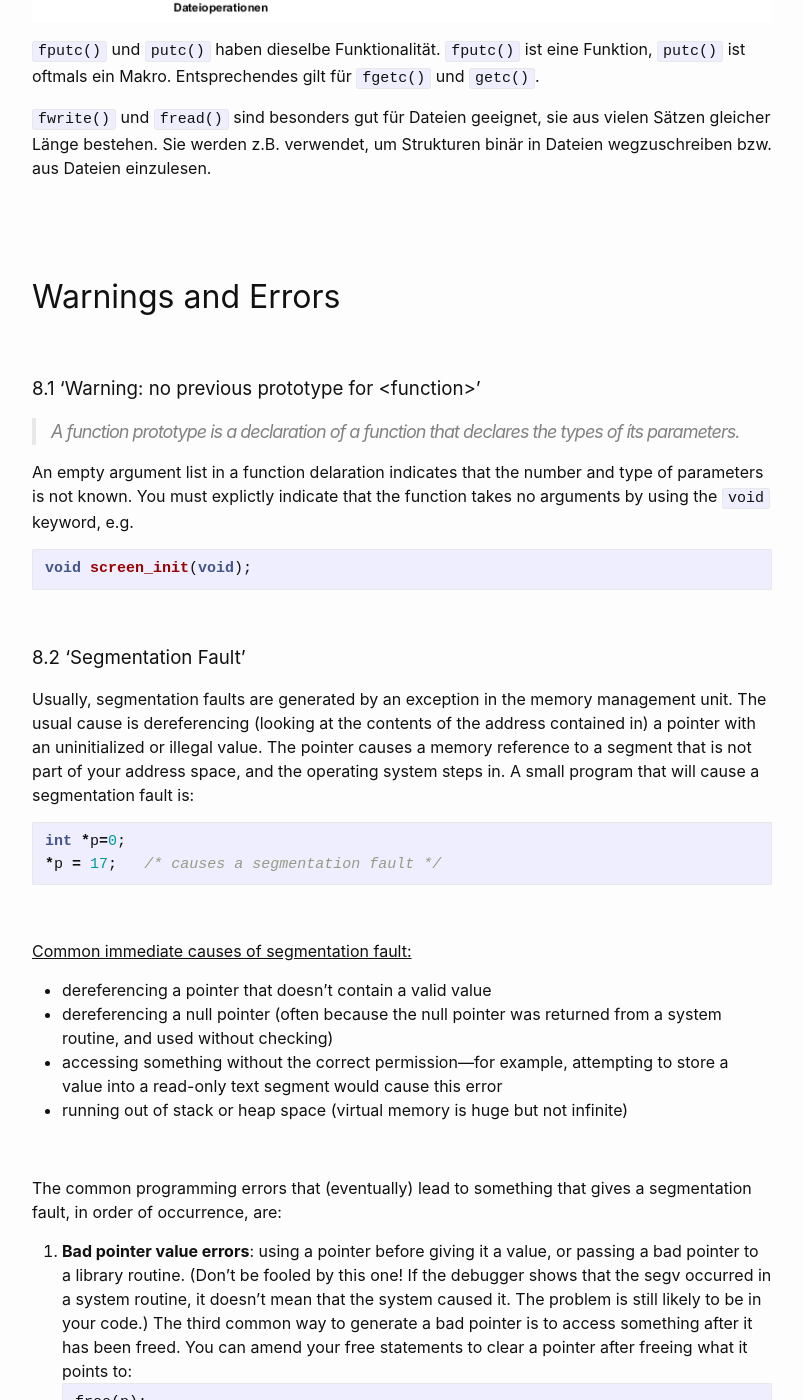
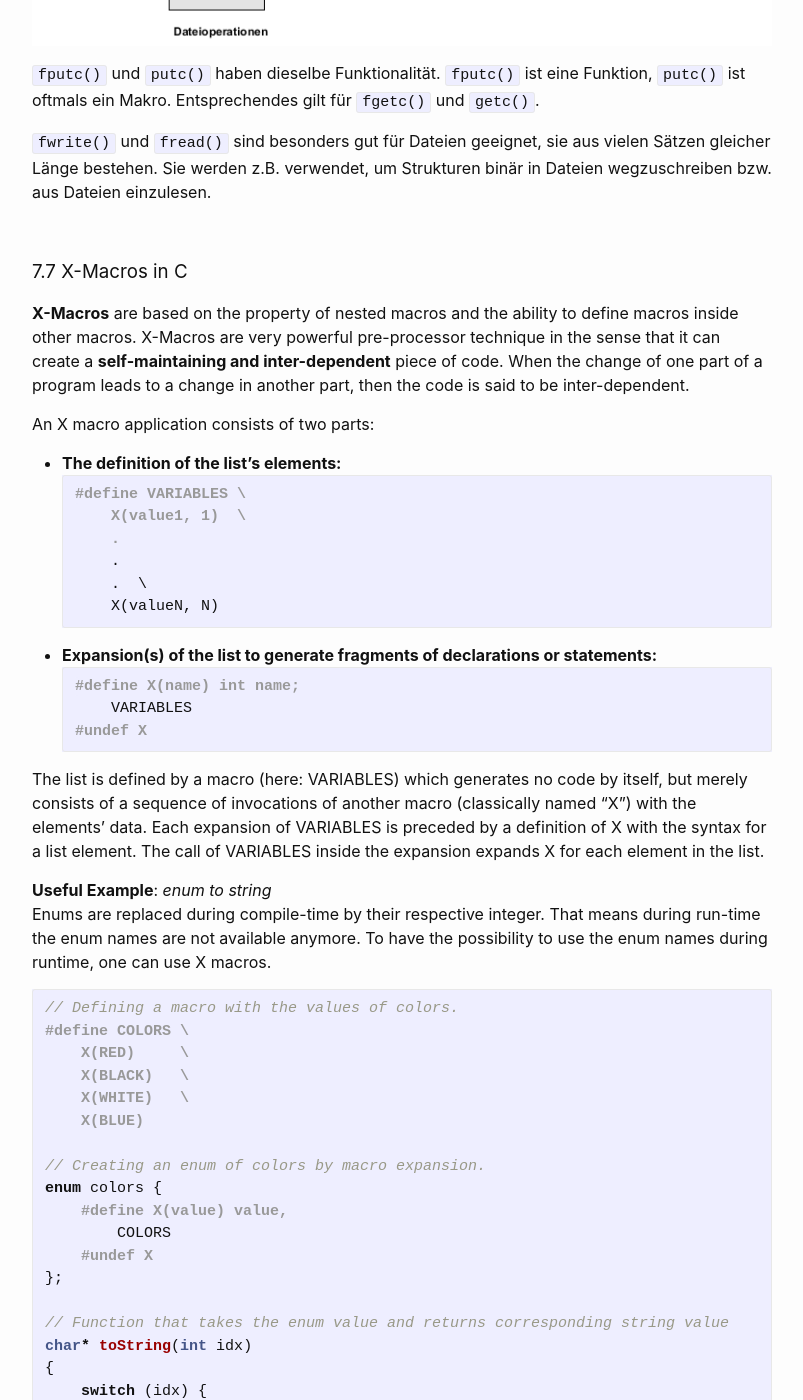
Before and after one commit to Hautaklyttn/progDocs, a Jekyll site: the page built from docs/articles/c_cpp.md, in a window 1280 px wide and 1400 px high, scrolled down 82877 px. Shown: the whole window, without its empty margins (238-1041 px from the left). Built offline with Jekyll 4.4.1, drawn with Linux system fonts in a browser that asks for light colours; some of the changed text lies outside the part shown.

Commit message:
C update

````diff
--- a/docs/articles/c_cpp.md
+++ b/docs/articles/c_cpp.md
@@ -89,6 +89,7 @@ layout: default
 &nbsp;&nbsp;&nbsp;&nbsp;&nbsp; [<font size="-1">7.4 Access file in .exe directory</font>](#ch7-4)
 &nbsp;&nbsp;&nbsp;&nbsp;&nbsp; [<font size="-1">7.5 Hash Tables</font>](#ch7-5)
 &nbsp;&nbsp;&nbsp;&nbsp;&nbsp; [<font size="-1">7.6 Datei Schreiben/Lesen in C</font>](#ch7-6)
+&nbsp;&nbsp;&nbsp;&nbsp;&nbsp; [<font size="-1">7.7 X-Macros in C</font>](#ch7-7)
 
 ### 8. Warnings and Errors
 &nbsp;&nbsp;&nbsp;&nbsp;&nbsp; [<font size="-1">8.1 'Warning': no previous prototype for 'function'</font>](#ch8-1)
@@ -3109,6 +3110,95 @@ Die folgenden Funktionen bzw. Makros sind geläufig:
 
 &nbsp;
 
+<a name="ch7-7"></a>
+### 7.7 X-Macros in C
+
+**X-Macros** are based on the property of nested macros and the ability to define macros inside other macros. X-Macros are very powerful pre-processor technique in the sense that it can create a **self-maintaining and inter-dependent** piece of code. When the change of one part of a program leads to a change in another part, then the code is said to be inter-dependent.
+
+An X macro application consists of two parts:
+
+- **The definition of the list’s elements:**
+  ```c
+  #define VARIABLES \
+      X(value1, 1)  \
+      .
+      .
+      .  \
+      X(valueN, N)
+  ```
+- **Expansion(s) of the list to generate fragments of declarations or statements:**
+  ```c
+  #define X(name) int name;
+      VARIABLES
+  #undef X
+  ```
+
+The list is defined by a macro (here: VARIABLES) which generates no code by itself, but merely consists of a sequence of invocations of another macro (classically named “X”) with the elements’ data. Each expansion of VARIABLES is preceded by a definition of X with the syntax for a list element. The call of VARIABLES inside the expansion expands X for each element in the list.
+
+**Useful Example**: *enum to string*
+Enums are replaced during compile-time by their respective integer. That means during run-time the enum names are not available anymore. To have the possibility to use the enum names during runtime, one can use X macros.
+```c
+// Defining a macro with the values of colors.
+#define COLORS \
+    X(RED)     \
+    X(BLACK)   \
+    X(WHITE)   \
+    X(BLUE)
+
+// Creating an enum of colors by macro expansion.
+enum colors {
+    #define X(value) value,
+        COLORS
+    #undef X
+};
+
+// Function that takes the enum value and returns corresponding string value
+char* toString(int idx)
+{
+    switch (idx) {
+        #define X(color) \
+            case color:  \
+                return #color;
+                COLORS
+        #undef X
+    }
+}
+
+// driver program.
+int main(void)
+{
+    printf("%s", toString(1));  // Output: "BLACK"
+    return 0;
+}
+```
+
+In the above code, any addition or removal of any constant from the COLORS macro will automatically reflect in the definition of the enum as well as to the *toString()* function. This is why X-Macros are used to produce self-maintaining codes. After macro expansion above code will look like the code below:
+
+```c
+enum colors {
+    RED,
+    BLACK,
+    WHITE,
+    BLUE
+};
+
+char* toString(enum colors value)
+{
+    switch (value) {
+    case RED:
+        return "RED";
+    case BLACK:
+        return "BLACK";
+    case WHITE:
+        return "WHITE";
+    case BLUE:
+        return "BLUE";
+    }
+}
+```
+
+&nbsp;
+
 &nbsp;
 
 # Warnings and Errors
````
